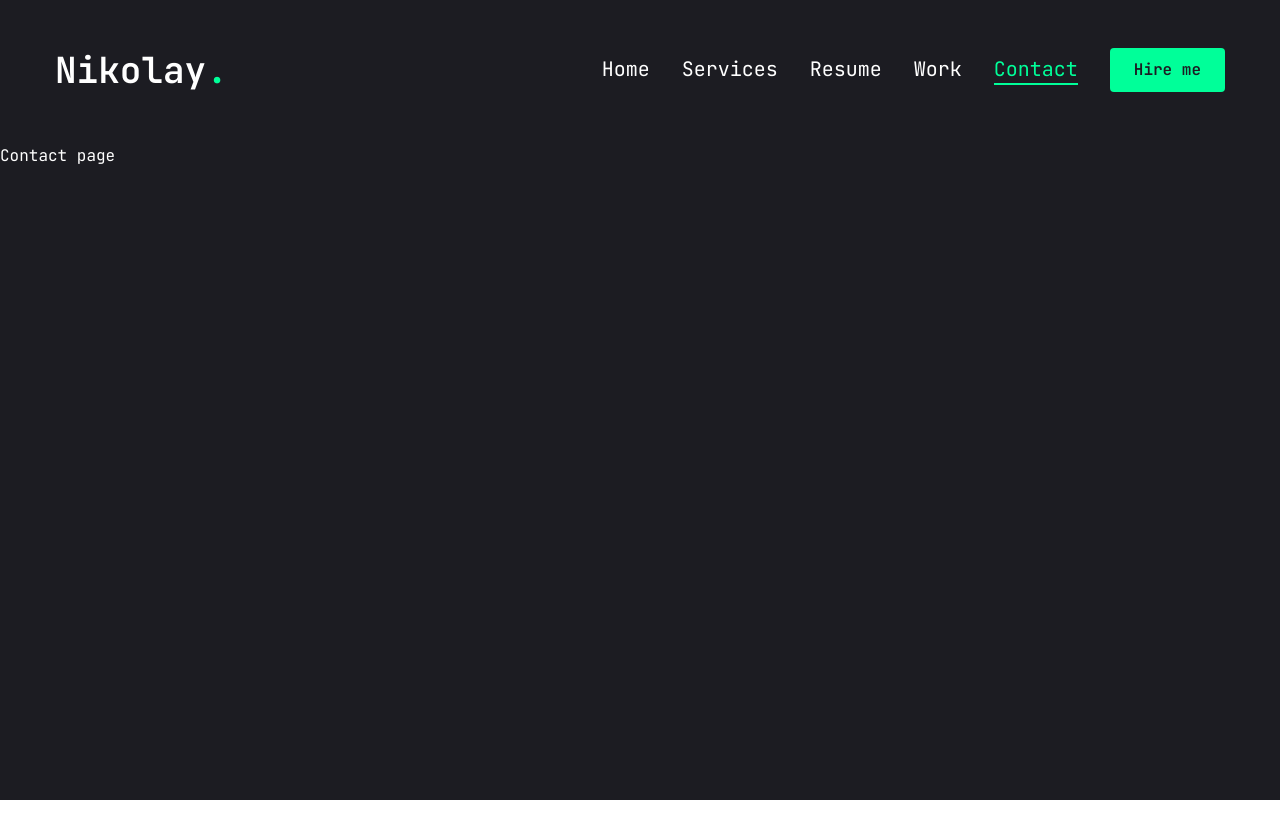
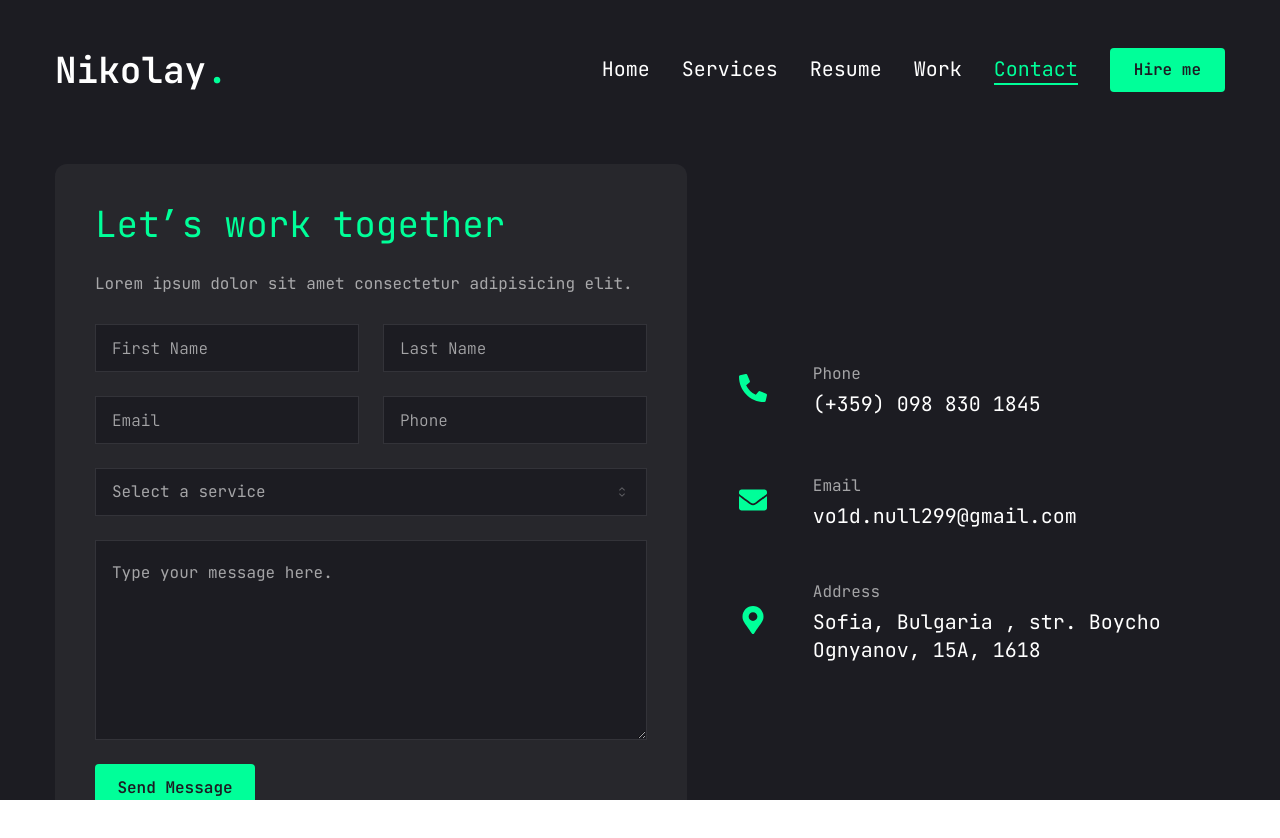
Before and after one commit to vo1d-null/portfolio, a Next.js app: page /contact in a window 1280 px wide. Shown: the top 838 px of the page. Before the commit the page ends 800 px from the top, so only its background shows below. Built offline with nearby package versions, Linux system fonts and the light colour scheme.

Commit message:
work page part 2 , contact page,input select and textarea customization

```diff
--- a/app/contact/page.jsx
+++ b/app/contact/page.jsx
@@ -1,7 +1,113 @@
+"use client";
+
+import { Button } from "@/components/ui/button";
+import { Input } from "@/components/ui/input";
+import { Textarea } from "@/components/ui/textarea";
+
+import {
+  Select,
+  SelectContent,
+  SelectGroup,
+  SelectItem,
+  SelectLabel,
+  SelectTrigger,
+  SelectValue
+} from "@/components/ui/select";
+
+import { FaPhoneAlt, FaEnvelope, FaMapMarkerAlt } from "react-icons/fa";
+
+const info = [
+  {
+    icon : <FaPhoneAlt />,
+    title : 'Phone',
+    description : '(+359) 098 830 1845'
+  },
+  {
+    icon : <FaEnvelope />,
+    title : 'Email',
+    description : 'vo1d.null299@gmail.com'
+  },
+  {
+    icon : <FaMapMarkerAlt />,
+    title : 'Address',
+    description : 'Sofia, Bulgaria , str. Boycho Ognyanov, 15A, 1618'
+  },
+]
+
+import { motion } from "framer-motion";
+
+
+
 const Contact = () => {
-  return (
-    <div>Contact page</div>
-  )
+  return <motion.section
+      initial={{opacity: 0}}
+      animate={{
+        opacity: 1,
+        transition:{ delay: 2.4, duration: 0.4, ease: "easeIn" },
+      }}
+      className="py-6"
+    >
+      <div className="container mx-auto">
+        <div className="flex flex-col xl:flex-row gap-[30px]">
+          {/* form */}
+          <div className="xl:w-[54%] order-2 xl:order-none">
+            <form className="flex flex-col gap-6 p-10 bg-[#27272c] rounded-xl">
+              <h3 className="text-4xl text-accent"> Let’s work together</h3>
+              <p className="text-white/60">Lorem ipsum dolor sit amet consectetur adipisicing elit.</p>
+              {/* inputs */}
+              <div className="grid grid-cols-1 md:grid-cols-2 gap-6">
+                <Input type="firstname" placeholder="First Name" />
+                <Input type="lastname" placeholder="Last Name" />
+                <Input type="email" placeholder="Email" />
+                <Input type="phone" placeholder="Phone" />
+              </div>
+              {/* select */}
+              <Select>
+                <SelectTrigger className="w-full">
+                  <SelectValue placeholder="Select a service" />
+                </SelectTrigger>
+                <SelectContent>
+                  <SelectGroup>
+                    <SelectLabel>Select a service</SelectLabel>
+                    <SelectItem value="est"> Web Development</SelectItem>
+                    <SelectItem value="cst"> FullStack Development</SelectItem>
+                    <SelectItem value="mst"> UI/UX Design</SelectItem>
+                    <SelectItem value="nst"> SEO Optimization</SelectItem>
+                  </SelectGroup>
+                </SelectContent>
+              </Select>
+              {/* textarea */}
+              <Textarea
+              className="h-[200px]"
+              placeholder="Type your message here."
+              />
+              {/* button */}
+              <Button size="md" className="max-w-40">
+                Send Message
+              </Button>
+            </form>
+            </div>
+            {/* info */}
+            <div className=" flex-1 flex items-center xl:justify-end order-1 xl:order-none mb-8 xl:mb-0">
+              <ul className="flex flex-col gap-10">
+                {info.map((item, index) => {
+                  return (
+                  <li key={index} className="flex items-center gap-6">
+                    <div className="w-[52px] h-[52px] xl:w-[72px] xl:h-[72px] bg-[#2727c] text-accent rounded-md flex items-center justify-center">
+                      <div className="text-[28px]">{item.icon}</div>
+                    </div>
+                    <div className="flex-1">
+                      <p className="text-white/60">{item.title}</p>
+                      <h3 className="text-xl">{item.description}</h3>
+                    </div>
+                  </li>
+                  );
+                })}
+              </ul>
+            </div>
+        </div>
+      </div>
+    </motion.section>
 }
 
 export default Contact
--- a/app/work/page.jsx
+++ b/app/work/page.jsx
@@ -69,7 +69,7 @@ const Work = () => {
     initial={{opacity: 0}}
     animate={{
       opacity: 1,
-      transition:{ delay: 2.4, duration: 0.4, ease: "easeIn" } }}
+      transition:{ delay: 2.4, duration: 0.4, ease: "easeIn" }, }}
     className="min-h-[80vh] flex flex-col justify-center py-12 xl:py-0"
     >
       <div className="container mx-auto">
--- a/components/ui/input.jsx
+++ b/components/ui/input.jsx
@@ -7,7 +7,7 @@ const Input = React.forwardRef(({ className, type, ...props }, ref) => {
     (<input
       type={type}
       className={cn(
-        "flex h-9 w-full rounded-md border border-input bg-transparent px-3 py-1 text-sm shadow-sm transition-colors file:border-0 file:bg-transparent file:text-sm file:font-medium file:text-foreground placeholder:text-muted-foreground focus-visible:outline-none focus-visible:ring-1 focus-visible:ring-ring disabled:cursor-not-allowed disabled:opacity-50",
+        "flex h-[48px] rounded-md border border-white/10 focus:border-accent font-light bg-primary px-4 py-5 text-base placeholder:text-white/60 outline-none",
         className
       )}
       ref={ref}
--- a/components/ui/select.jsx
+++ b/components/ui/select.jsx
@@ -21,7 +21,7 @@ const SelectTrigger = React.forwardRef(({ className, children, ...props }, ref)
   <SelectPrimitive.Trigger
     ref={ref}
     className={cn(
-      "flex h-9 w-full items-center justify-between whitespace-nowrap rounded-md border border-input bg-transparent px-3 py-2 text-sm shadow-sm ring-offset-background placeholder:text-muted-foreground focus:outline-none focus:ring-1 focus:ring-ring disabled:cursor-not-allowed disabled:opacity-50 [&>span]:line-clamp-1",
+      "flex h-[48px] w-full items-center justify-between rounded-md border border-white/10 bg-primary px-4 py-5 text-base text-white/60 placeholder:text-white/10 focus:border-accent outline-none",
       className
     )}
     {...props}>
@@ -90,7 +90,7 @@ const SelectItem = React.forwardRef(({ className, children, ...props }, ref) =>
   <SelectPrimitive.Item
     ref={ref}
     className={cn(
-      "relative flex w-full cursor-default select-none items-center rounded-sm py-1.5 pl-2 pr-8 text-sm outline-none focus:bg-accent focus:text-accent-foreground data-[disabled]:pointer-events-none data-[disabled]:opacity-50",
+      "relative flex w-full cursor-default select-none items-center rounded-sm py-1.5 pl-2 pr-8 text-sm outline-none focus:bg-accent/90 focus:text-primary data-[disabled]:pointer-events-none data-[disabled]:opacity-50",
       className
     )}
     {...props}>
--- a/components/ui/textarea.jsx
+++ b/components/ui/textarea.jsx
@@ -6,7 +6,7 @@ const Textarea = React.forwardRef(({ className, ...props }, ref) => {
   return (
     (<textarea
       className={cn(
-        "flex min-h-[60px] w-full rounded-md border border-input bg-transparent px-3 py-2 text-sm shadow-sm placeholder:text-muted-foreground focus-visible:outline-none focus-visible:ring-1 focus-visible:ring-ring disabled:cursor-not-allowed disabled:opacity-50",
+        "flex min-h-[80px] w-full rounded-md border border-white/10 bg-primary px-4 py-5 text-base placeholder:text-white/60 focus-visible:outline-none focus-visible:ring-1 focus-visible:ring-accent focus-visible:ring-offset-0 disabled:cursor-not-allowed disabled:opacity-50",
         className
       )}
       ref={ref}
```
